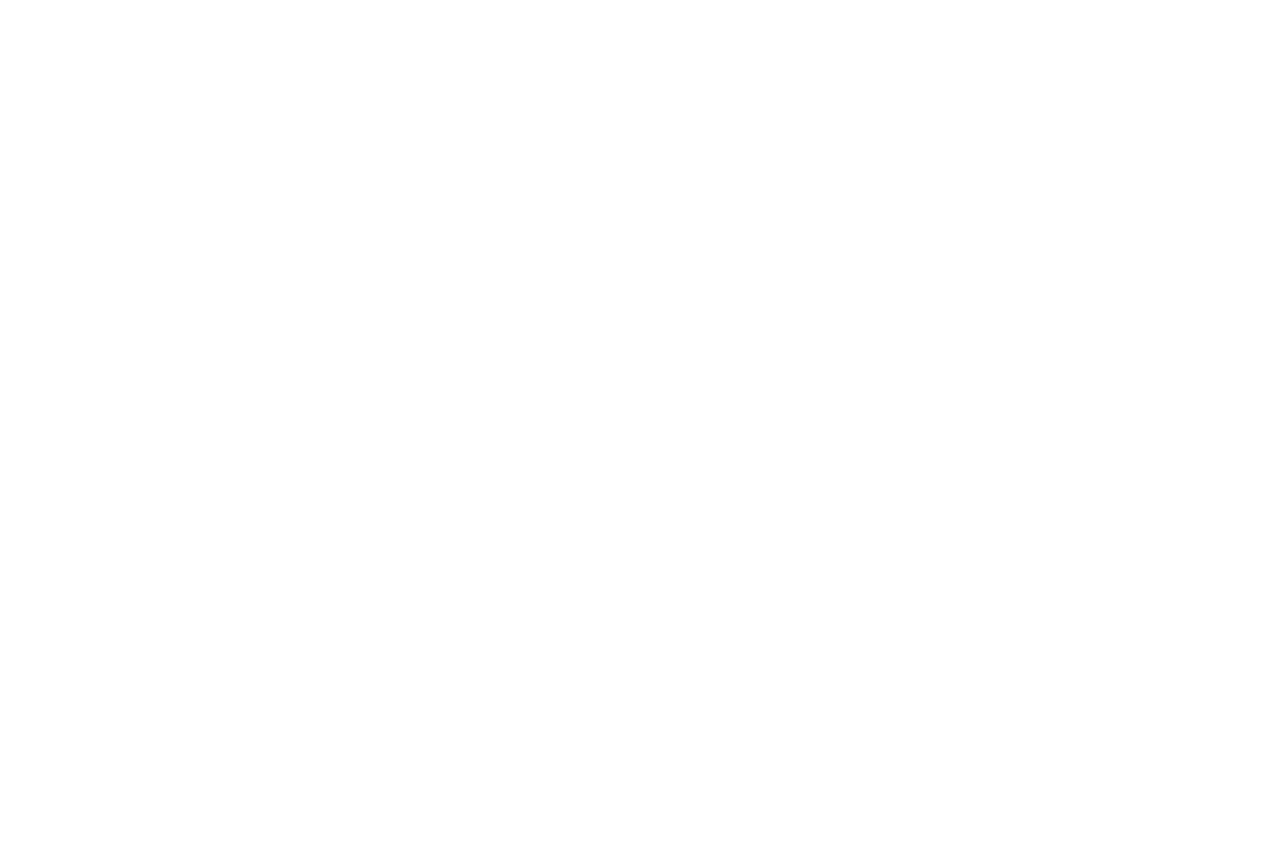
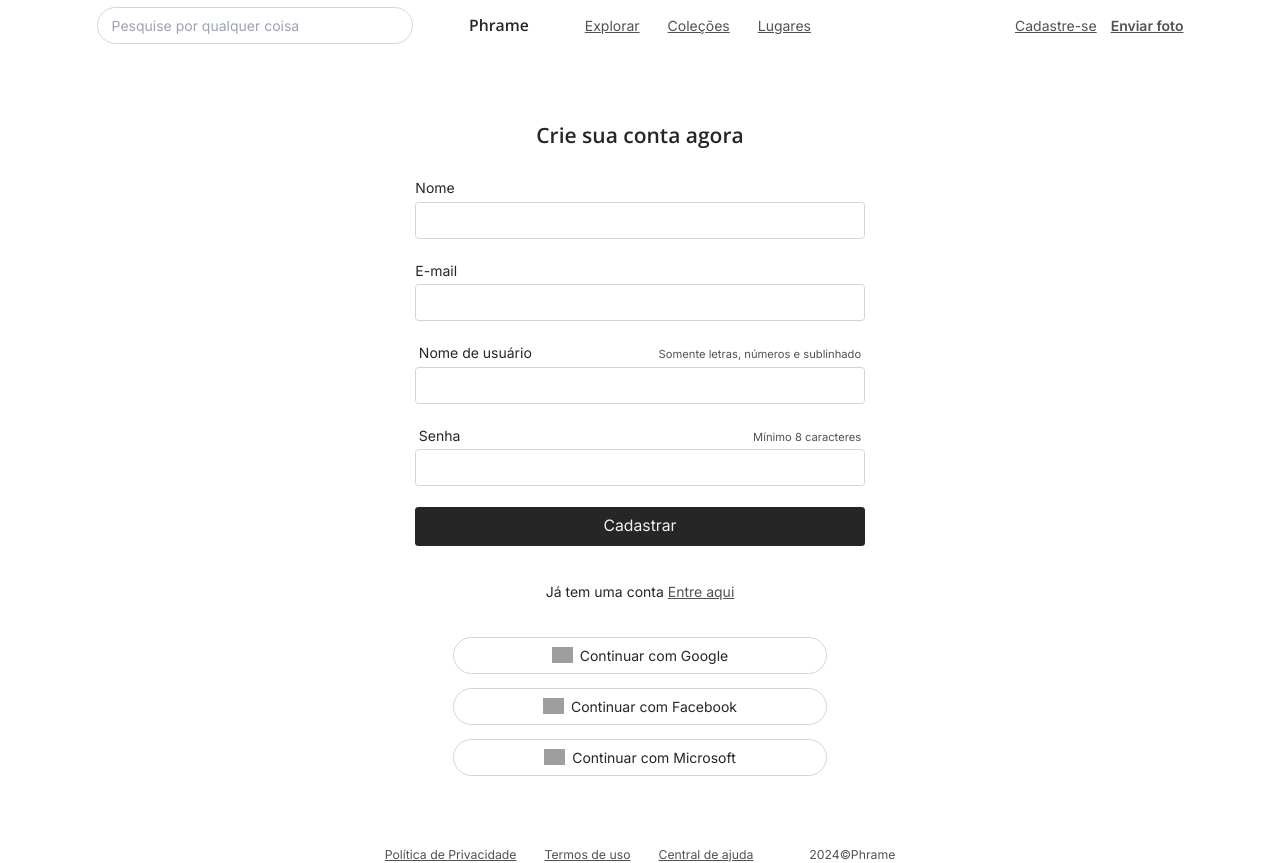
Before and after one commit to Fe-lipe-Alves/phame-frontend, a Vue app: page /register in a window 1280 px wide. Before the commit this address had no page. Before the commit the page ends 800 px from the top, so only its background shows below. Built offline with nearby package versions, Linux system fonts and the light colour scheme; grey boxes are pictures that could not be loaded.

Commit message:
Criando tela de registrar-se

```diff
--- /dev/null
+++ b/src/components/authentication/FormRegister.vue
@@ -0,0 +1,52 @@
+<script setup lang="ts">
+import LinkBase from '@/components/base/LinkBase.vue'
+import InputBase from '@/components/base/InputBase.vue'
+import SocialLogin from '@/components/authentication/login/SocialLogin.vue'
+import TitlePage from '@/components/components/TitlePage.vue'
+import LabelBase from '@/components/base/LabelBase.vue'
+import ButtonPrimary from '@/components/components/ButtonPrimary.vue'
+import InputWithLabel from '@/components/components/InputWithLabel.vue'
+</script>
+
+<template>
+  <main class="w-full lg:w-5/12 bg-white p-8 lg:p-12 lg:rounded-2xl">
+    <div class="my-8 text-center">
+      <TitlePage>Crie sua conta agora</TitlePage>
+    </div>
+
+    <form class="flex flex-col gap-6">
+      <InputWithLabel id="name" label="Nome" />
+
+      <InputWithLabel id="email" label="E-mail" type="email" />
+
+      <div class="flex flex-col gap-1">
+        <div class="flex justify-between items-baseline">
+          <LabelBase for="username">Nome de usuário</LabelBase>
+          <small class="mr-1 text-granite-gray">Somente letras, números e sublinhado</small>
+        </div>
+        <InputBase id="username" />
+      </div>
+
+      <div class="flex flex-col gap-1">
+        <div class="flex justify-between items-baseline">
+          <LabelBase for="password">Senha</LabelBase>
+          <small class="mr-1 text-granite-gray">Mínimo 8 caracteres</small>
+        </div>
+        <InputBase id="password" type="password" />
+      </div>
+
+      <div>
+        <ButtonPrimary>Cadastrar</ButtonPrimary>
+      </div>
+    </form>
+
+    <div class="p-2 text-center my-8">
+      Já tem uma conta
+      <LinkBase :to="{name: 'login'}" class="">Entre aqui</LinkBase>
+    </div>
+
+    <SocialLogin />
+  </main>
+</template>
+
+<style scoped></style>
--- a/src/components/authentication/login/FormLogin.vue
+++ b/src/components/authentication/login/FormLogin.vue
@@ -20,7 +20,7 @@
       </div>
 
       <div class="flex flex-col gap-1">
-        <div class="flex justify-between">
+        <div class="flex justify-between items-baseline">
           <LabelBase for="password">Senha</LabelBase>
           <LinkBase class="mr-1">Esqueceu sua senha?</LinkBase>
         </div>
@@ -28,13 +28,13 @@
       </div>
 
       <div>
-        <ButtonPrimary> Entrar</ButtonPrimary>
+        <ButtonPrimary>Entrar</ButtonPrimary>
       </div>
     </form>
 
     <div class="p-2 text-center my-8">
       Não tem uma conta
-      <LinkBase class="">Cadastre-se</LinkBase>
+      <LinkBase :to="{name: 'register'}" class="">Cadastre-se</LinkBase>
     </div>
 
     <SocialLogin />
--- a/src/components/base/LinkBase.vue
+++ b/src/components/base/LinkBase.vue
@@ -1,13 +1,22 @@
 <script setup lang="ts">
+import { useRoute } from 'vue-router'
+import { computed } from 'vue'
 
+const route = useRoute()
+
+const props = defineProps<{
+  to: any
+}>()
+
+const redirectTo = computed(() => {
+  return props.to ?? {name: route.name}
+})
 </script>
 
 <template>
-  <a class="underline text-granite-gray hover:text-raisin-black" href="">
+  <RouterLink :to="redirectTo" class="underline text-granite-gray hover:text-raisin-black">
     <slot></slot>
-  </a>
+  </RouterLink>
 </template>
 
-<style scoped>
-
-</style>
+<style scoped></style>
--- a/src/components/components/InputWithLabel.vue
+++ b/src/components/components/InputWithLabel.vue
@@ -1,7 +1,8 @@
 <script setup lang="ts">
 interface Props {
   type?: string
-  id?: string
+  id: string
+  label: string
 }
 
 withDefaults(defineProps<Props>(), {
@@ -11,7 +12,7 @@
 
 <template>
   <div class="flex flex-col gap-1">
-    <label :for="id">Endereço de e-mail</label>
+    <label :for="id">{{ label }}</label>
     <input :id="id" :type="type" class="py-2 px-4 rounded border border-gray-300" >
   </div>
 </template>
--- a/src/components/layouts/authorizarion/AuthorizationLayout.vue
+++ b/src/components/layouts/authorizarion/AuthorizationLayout.vue
@@ -4,7 +4,7 @@
 </script>
 
 <template>
-  <div class="w-screen min-h-screen flex flex-col items-center bg-white">
+  <div class="w-full min-h-screen flex flex-col items-center bg-white">
     <HeaderAuthorization />
 
     <slot></slot>
--- a/src/components/layouts/authorizarion/FooterAuthorization.vue
+++ b/src/components/layouts/authorizarion/FooterAuthorization.vue
@@ -4,7 +4,7 @@
 
 <template>
   <footer
-    class="text-sm flex flex-col lg:flex-row gap-x-16 gap-y-2 items-center justify-center text-granite-gray"
+    class="text-sm flex flex-col lg:flex-row gap-x-16 gap-y-2 items-center justify-center text-granite-gray mt-8"
   >
     <nav>
       <ul class="order-2 lg:order-1 flex gap-8">
--- a/src/router/authentication.ts
+++ b/src/router/authentication.ts
@@ -1,5 +1,6 @@
 import type { RouteRecordRaw } from 'vue-router'
 import LoginView from '@/views/Authentication/LoginView.vue'
+import RegisterView from '@/views/Authentication/RegisterView.vue'
 
 export const authentication: Readonly<RouteRecordRaw[]> = [
   {
@@ -7,4 +8,9 @@
     name: 'login',
     component: LoginView,
   },
+  {
+    path: '/register',
+    name: 'register',
+    component: RegisterView,
+  }
 ]
--- /dev/null
+++ b/src/views/Authentication/RegisterView.vue
@@ -0,0 +1,12 @@
+<script setup lang="ts">
+import AuthorizationLayout from '@/components/layouts/authorizarion/AuthorizationLayout.vue'
+import FormRegister from '@/components/authentication/FormRegister.vue'
+</script>
+
+<template>
+  <AuthorizationLayout>
+    <FormRegister />
+  </AuthorizationLayout>
+</template>
+
+<style scoped></style>
```
